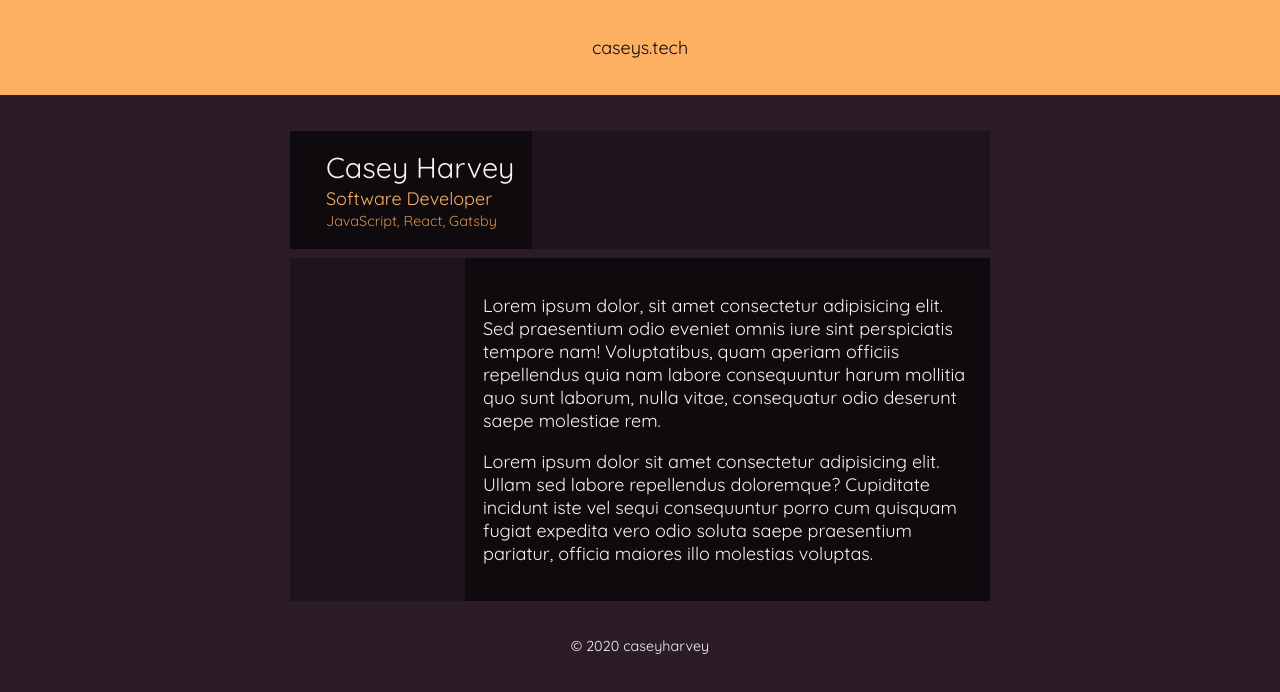
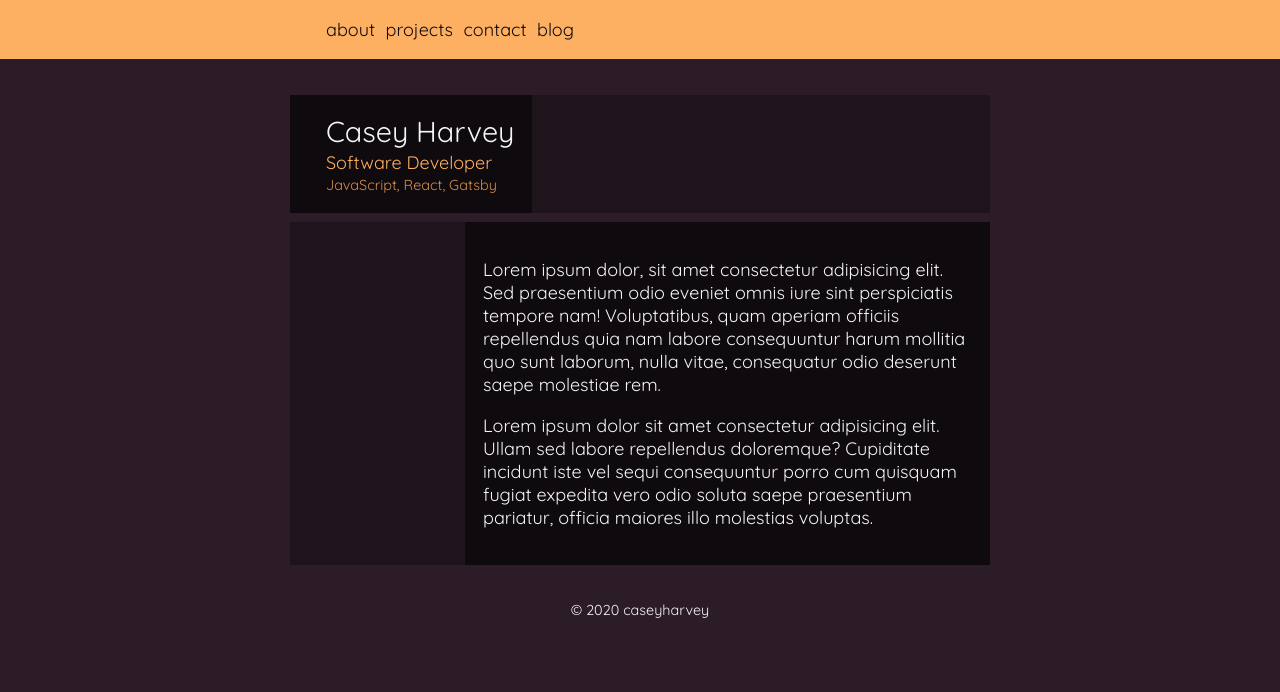
Before and after one commit to caseyharvey/portfolio-v2, a Gatsby site: page / in a window 1280 px wide. Built offline with nearby package versions, Linux system fonts and the light colour scheme; Gatsby itself is replaced by a stand-in of ours.

Commit message:
Add all links and build .sass

```diff
--- a/src/components/Nav/Nav.tsx
+++ b/src/components/Nav/Nav.tsx
@@ -3,14 +3,28 @@ import React from "react"
 
 import "./nav.sass"
 
-interface Props {
-  siteTitle: string
-}
+// interface Props {
+//   siteTitle: string
+// }
+// { siteTitle }: Props
 
-const Nav = ({ siteTitle }: Props) => (
+const Nav = () => (
   <nav>
-    <div className="link-container">
-      <Link to="/">{siteTitle}</Link>
+    <div className="nav-container">
+      <div className="link-container">
+        <Link className="page-link" to="/">
+          about
+        </Link>
+        <Link className="page-link" to="/projects">
+          projects
+        </Link>
+        <Link className="page-link" to="/contact">
+          contact
+        </Link>
+        <Link className="page-link" to="/blog">
+          blog
+        </Link>
+      </div>
     </div>
   </nav>
 )
--- a/src/components/Nav/nav.sass
+++ b/src/components/Nav/nav.sass
@@ -2,6 +2,27 @@
 @use '../../sass-modules/_utilities.sass' as u
 
 nav
+    box-sizing: border-box
     background-color: v.$accent-mid
-    @include u.padding(v.$p2, v.$p1)
-    @include u.flex(row, space-evenly, flex-start)
+    @include u.flex(row, center, flex-start)
+
+    .nav-container
+        width: 100%
+        max-width: v.$max-width
+        box-sizing: border-box
+
+        .link-container
+            padding: 0 v.$p1
+            width: v.$min-width
+            box-sizing: border-box
+            @include u.flex(row, space-between, flex-start)
+
+            .page-link
+                padding: v.$p1 0
+
+@media screen and ( min-width: v.$small-breakpoint)
+
+    nav
+        .nav-container
+            .link-container
+                padding: 0 v.$p2
```
